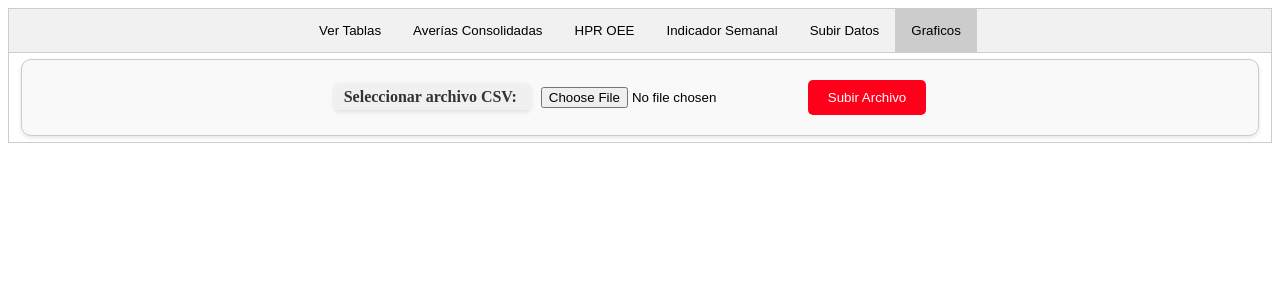
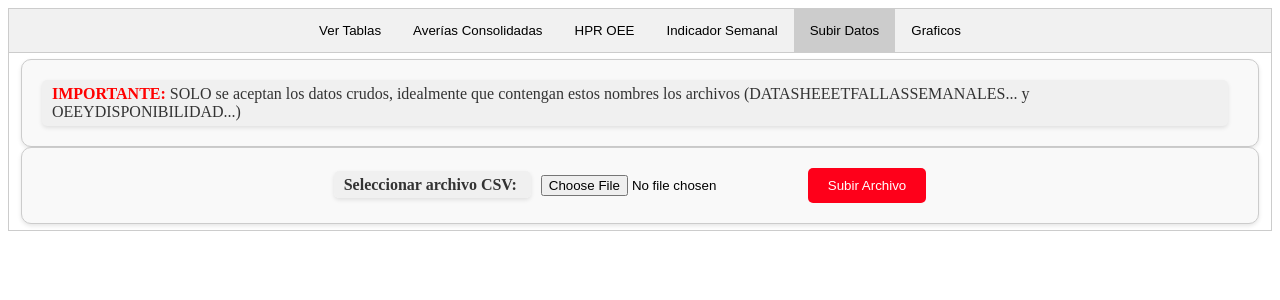
Before and after one commit to Mr-Tico89/CocaCola, a Flask app: page / in a window 1280 px wide, after a click on "Subir Datos". Shown: the top 300 px of the page. Run offline with Flask 3, Linux system fonts and the light colour scheme; data that the repository does not hold is empty; some libraries are stand-ins or nearby versions.

Commit message:
fix: some bugs, clean code create .bat

```diff
--- a/app.py
+++ b/app.py
@@ -185,11 +185,18 @@ def get_filtered_data(table_name):
         filter_query = " AND ".join(filters) if filters else "1=1"
         print(f"Filtro generado: {filter_query}")
 
-        # Consulta para obtener los datos paginados
-        query = f"""
-        SELECT row_to_json(t)
-        FROM (SELECT * FROM {table_name} WHERE {filter_query} LIMIT %s OFFSET %s) t
-        """
+        # Comprobar si table_name es igual a 'db_averias_consolidado'
+        if table_name in ['db_averias_consolidado', 'hpr_oee']:
+            query = f"""
+            SELECT row_to_json(t)
+            FROM (SELECT * FROM {table_name} WHERE {filter_query} ORDER BY fecha LIMIT %s OFFSET %s) t
+            """
+        else:
+            query = f"""
+            SELECT row_to_json(t)
+            FROM (SELECT * FROM {table_name} WHERE {filter_query} LIMIT %s OFFSET %s) t
+            """
+
         params.extend([per_page, offset])
 
         # Obtener datos de la base de datos
@@ -307,7 +314,7 @@ def update_row():
         print("SQL Params:", update_params)
 
         # Ejecutar la actualización real
-        cursor = query_db(query, update_params, commit=True)
+        query_db(query, update_params, commit=True)
 
         return jsonify({"success": True, "message": "Fila actualizada con éxito."}), 200
 
--- a/static/css/style.css
+++ b/static/css/style.css
@@ -332,3 +332,12 @@
     border-radius: 5px; /* Bordes redondeados */
     box-shadow: 0 2px 4px rgba(0, 0, 0, 0.1); /* Sombra */
 }
+
+.styled-Advice {
+    font-size: 16px; /* Tamaño de fuente */
+    color: #333; /* Color del texto */
+    padding: 5px 10px; /* Espaciado interno */
+    background-color: #f0f0f0; /* Color de fondo */
+    border-radius: 5px; /* Bordes redondeados */
+    box-shadow: 0 2px 4px rgba(0, 0, 0, 0.1); /* Sombra */
+}
--- a/static/js/script.js
+++ b/static/js/script.js
@@ -20,6 +20,22 @@
     //
     // Se despide el primer practicante Ing. civil en computacion de mantenimiento (hasta donde sé).
 //
+//     ⠀⠀⠀⠀⢸⠓⢄⡀⠀⠀⠀⠀⠀⠀⠀⠀⠀⠀⠀⠀⠀⠀⠀⠀⠀⠀⠀⠀⠀
+//    ⠀⠀⠀⠀⠀⢸⠀⠀⠑⢤⡀⠀⠀⠀⠀⠀⠀⠀⠀⠀⠀⠀⠀⠀⠀⠀⠀⠀⠀⠀
+//    ⠀⠀⠀⠀⠀⢸⡆⠀⠀⠀⠙⢤⡷⣤⣦⣀⠤⠖⠚⡿⠁⠀⠀⠀⠀⠀⠀⠀⠀⠀
+//    ⣠⡿⠢⢄⡀⠀⡇⠀⠀⠀⠀⠀⠉⠀⠀⠀⠀⠀⠸⠷⣶⠂⠀⠀⠀⣀⣀⠀⠀⠀
+//    ⢸⣃⠀⠀⠉⠳⣷⠞⠁⠀⠀⠀⠀⠀⠀⠀⠀⠀⠀⠈⠉⠉⠉⠉⠉⠉⠉⢉⡭⠋
+//    ⠀⠘⣆⠀⠀⠀⠁⠀⢀⡄⠀⠀⠀⠀⠀⠀⠀⠀⠀⠀⠀⠀⠀⠀⠀⢀⡴⠋⠀⠀
+//    ⠀⠀⠘⣦⠆⠀⠀⢀⡎⢹⡀⠀⠀⠀⠀⠀⠀⠀⠀⡀⠀⠀⡀⣠⠔⠋⠀⠀⠀⠀
+//    ⠀⠀⠀⡏⠀⠀⣆⠘⣄⠸⢧⠀⠀⠀⠀⢀⣠⠖⢻⠀⠀⠀⣿⢥⣄⣀⣀⣀⠀⠀
+//    ⠀⠀⢸⠁⠀⠀⡏⢣⣌⠙⠚⠀⠀⠠⣖⡛⠀⣠⠏⠀⠀⠀⠇⠀⠀⠀⠀⢙⣣⠄
+//    ⠀⠀⢸⡀⠀⠀⠳⡞⠈⢻⠶⠤⣄⣀⣈⣉⣉⣡⡔⠀⠀⢀⠀⠀⣀⡤⠖⠚⠀⠀
+//    ⠀⠀⡼⣇⠀⠀⠀⠙⠦⣞⡀⠀⢀⡏⠀⢸⣣⠞⠀⠀⠀⡼⠚⠋⠁⠀⠀⠀⠀⠀
+//    ⠀⢰⡇⠙⠀⠀⠀⠀⠀⠀⠉⠙⠚⠒⠚⠉⠀⠀⠀⠀⡼⠁⠀⠀⠀⠀⠀⠀⠀⠀
+//    ⠀⠀⢧⡀⠀⢠⡀⠀⠀⠀⠀⠀⠀⠀⠀⠀⠀⠀⠙⣞⠁⠀⠀⠀⠀⠀⠀⠀⠀⠀
+//    ⠀⠀⠀⠙⣶⣶⣿⠢⣄⡀⠀⠀⠀⠀⠀⠀⠀⠀⠀⢸⠀⠀⠀⠀⠀⠀⠀⠀⠀⠀
+//    ⠀⠀⠀⠀⠀⠉⠀⠀⠀⠙⢿⣳⠞⠳⡄⠀⠀⠀⢀⡞⠀⠀⠀⠀⠀⠀⠀⠀⠀⠀
+//    ⠀⠀⠀⠀⠀⠀⠀⠀⠀⠀⠀⠉⠀⠀⠹⣄⣀⡤⠋⠀
 
 
 document.addEventListener('DOMContentLoaded', function () {
@@ -386,7 +402,6 @@ async function fetchFilteredData(tableName, containerId) {
 
 //para actualizar la paginacion (por una extraña razon a veces se bugea cuando se clickea rapido o cuando hay filtros)
 function updatePagination(data, tableName, containerId) {
-    console.log("currentPAgeData",data.currentPage)
     const { current_page, total_pages } = data;
 
 
@@ -417,11 +432,11 @@ function updatePagination(data, tableName, containerId) {
 
     // Solo actualizar eventos si los botones no están deshabilitados
     if (!prevButton.disabled) {
-        prevButton.onclick = () => changePage(total_pages, tableName, -1, containerId);
+        prevButton.onclick = () => changePage(current_page, total_pages, tableName, -1 , containerId);
     }
 
     if (!nextButton.disabled) {
-        nextButton.onclick = () => changePage(total_pages, tableName, 1, containerId);
+        nextButton.onclick = () => changePage(current_page, total_pages, tableName, 1, containerId);
     }
 }
 
@@ -430,13 +445,13 @@ let currentPage = 1;  // Página inicial
 
 
 //funcion auxiliar para cambiar pagina
-function changePage(total_pages, tableName, direction, containerId) {
-    let newPage = currentPage + direction; // Calcula la nueva página
-    console.log(total_pages)
+function changePage(current_page, total_pages, tableName, direction, containerId) {
+    current_page += direction; // Calcula la nueva página
 
     // Limita el rango entre 1 y totalPages
-    if (newPage >= 1 && newPage <= totalPages) {
-        fetchTablePage(tableName, total_pages, containerId);
+    if (current_page >= 1 && current_page <= total_pages) {
+        console.log(current_page)
+        fetchTablePage(tableName, current_page, containerId);
     }
     else {
         console.error("Error: La página está fuera de rango:", newPage);
--- a/templates/interface.html
+++ b/templates/interface.html
@@ -18,8 +18,8 @@
         <button class="tablinks" onclick="openTab(event, 'Tab2')">Averías Consolidadas</button>
         <button class="tablinks" onclick="openTab(event, 'Tab3')">HPR OEE</button>
         <button class="tablinks" onclick="openTab(event, 'Tab4')">Indicador Semanal</button>
-        <button class="tablinks" onclick="openTab(event, 'Tab6')">Subir Datos</button>
-        <button class="tablinks" onclick="openTab(event, 'Tab5')">Graficos</button>
+        <button class="tablinks" onclick="openTab(event, 'Tab5')">Subir Datos</button>
+        <button class="tablinks" onclick="openTab(event, 'Tab6')">Graficos</button>
 
     </div>
 
@@ -112,7 +112,12 @@
 
 
     <div id="Tab5" class="tabcontent">
-
+        <div class="select-button-container">
+            <label class="styled-Advice">
+                <span style="color: red;"><strong>IMPORTANTE: </strong></span>
+                SOLO se aceptan los datos crudos, idealmente que contengan estos
+                nombres los archivos (DATASHEEETFALLASSEMANALES... y OEEYDISPONIBILIDAD...)</label>
+        </div>
         <div class="select-button-container">
 
             <form id="upload-form" enctype="multipart/form-data">
```
Also changed, not shown: iniciar.txt (added, +10 -0 lines), README.md, 2 other files.
